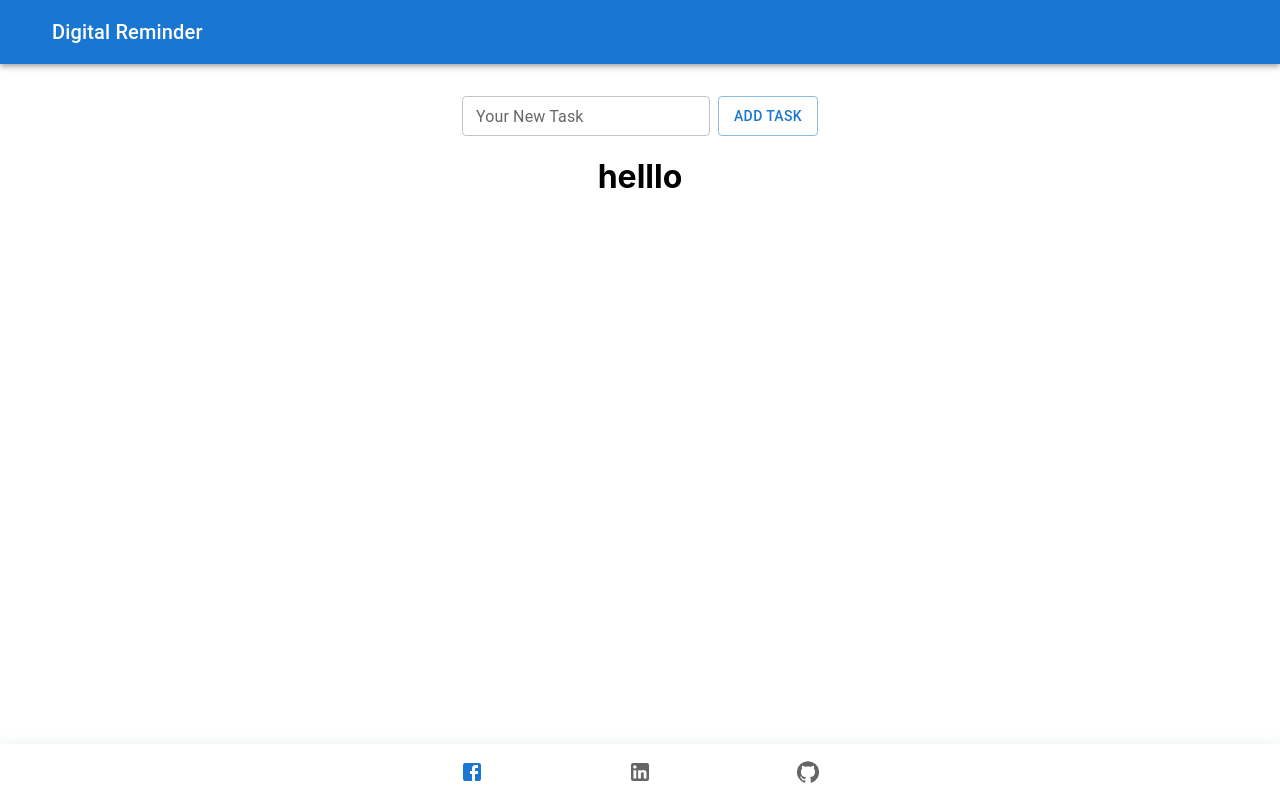
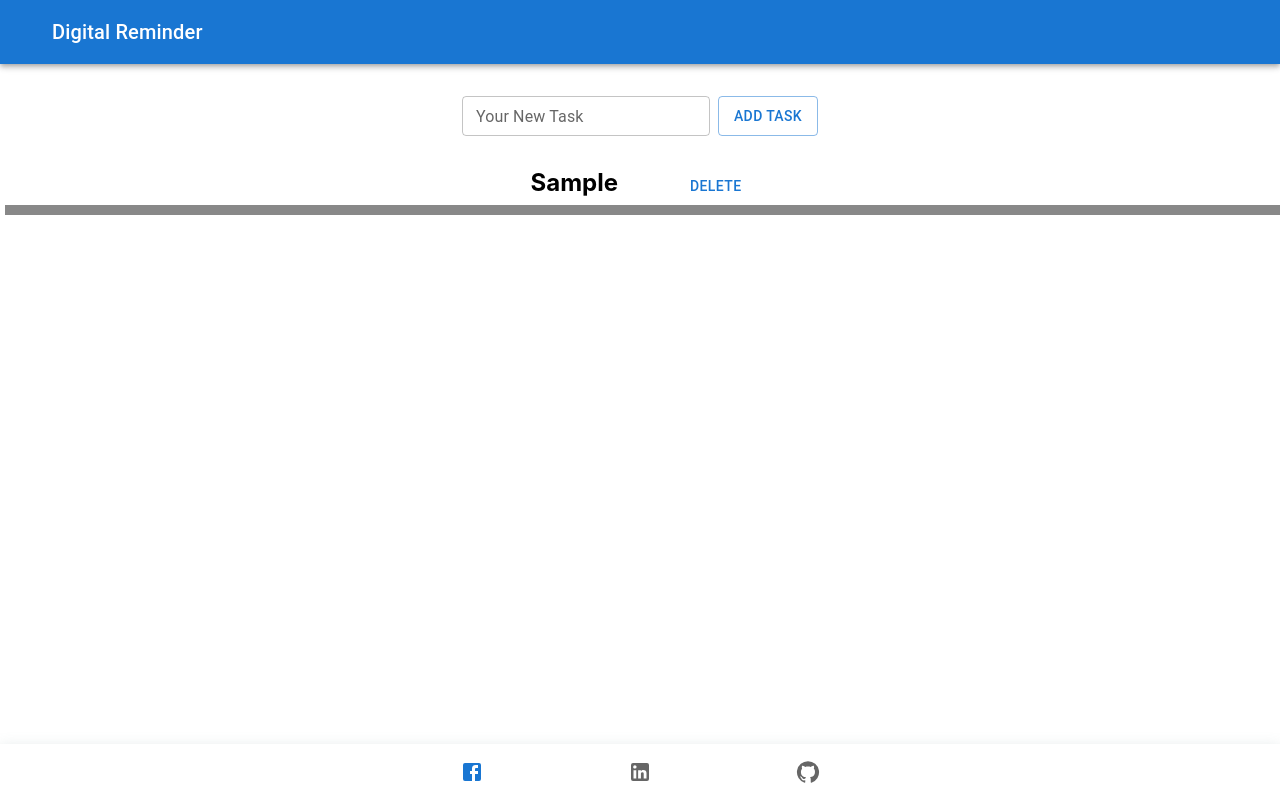
Before and after one commit to hafizkh/Digital-Reminder, a React (Create React App) app: page / in a window 1280 px wide. Both pictures are taken after typing "Sample" into the empty fields and a click on the button "ADD TASK". Built offline with nearby package versions, Linux system fonts and the light colour scheme; the HTML template or start-up script is replaced by a standard one.

Commit message:
Added few styling

```diff
--- a/src/components/ToDo.tsx
+++ b/src/components/ToDo.tsx
@@ -33,8 +33,8 @@ const ToDo: FC = () => {
       <Button className='btn' variant='outlined' onClick={addTask}>Add Task</Button>
       </Stack>
       <Stack className="listToDo" direction='column'>
-        {todoList.map(()=>{
-          return <ToDoCard/>
+        {todoList.map((task:TasksInterface, key:number)=>{
+          return <ToDoCard key={key} task={task}/>
         })}
       </Stack>
   </div>
--- a/src/components/ToDoCard.tsx
+++ b/src/components/ToDoCard.tsx
@@ -1,12 +1,26 @@
-import React, { FC } from 'react'
-import ToDo from './ToDo'
+import React from 'react'
+import Button from '@mui/material/Button'
+import Divider from '@mui/material/Divider'
+import Stack from '@mui/material/Stack'
+import { TasksInterface } from '../Category/Interface'
+import ListItem from '@mui/material/ListItem'
+import ListItemText from '@mui/material/ListItemText'
+import Typography from '@mui/material/Typography'
 
-const ToDoCard:FC = () => {
-  return (
-    <div>
-        <h1>helllo</h1>
-    </div>
-  )
+interface Props {
+    task: TasksInterface
+}
+const ToDoCard = ({ task }: Props) => {
+    return (
+        <div className='todoList'>
+            <Stack direction='row' spacing={8}>
+                <h2>{task.taskName}</h2>
+                <Button>Delete</Button>
+            </Stack>
+            <Divider />
+
+        </div>
+    )
 }
 
 export default ToDoCard
--- a/src/styles/_todo.scss
+++ b/src/styles/_todo.scss
@@ -4,7 +4,12 @@
     display: flex;
     flex-direction: row;
     justify-content: center;
+
     }
-.btn{
-    margin-left: 1px;
+.todoList{
+    margin-top: 2rem;
+    display: flex;
+    flex-direction: row;
+    justify-content: center;
+    box-shadow: 5px 10px #888888;
 }
```
